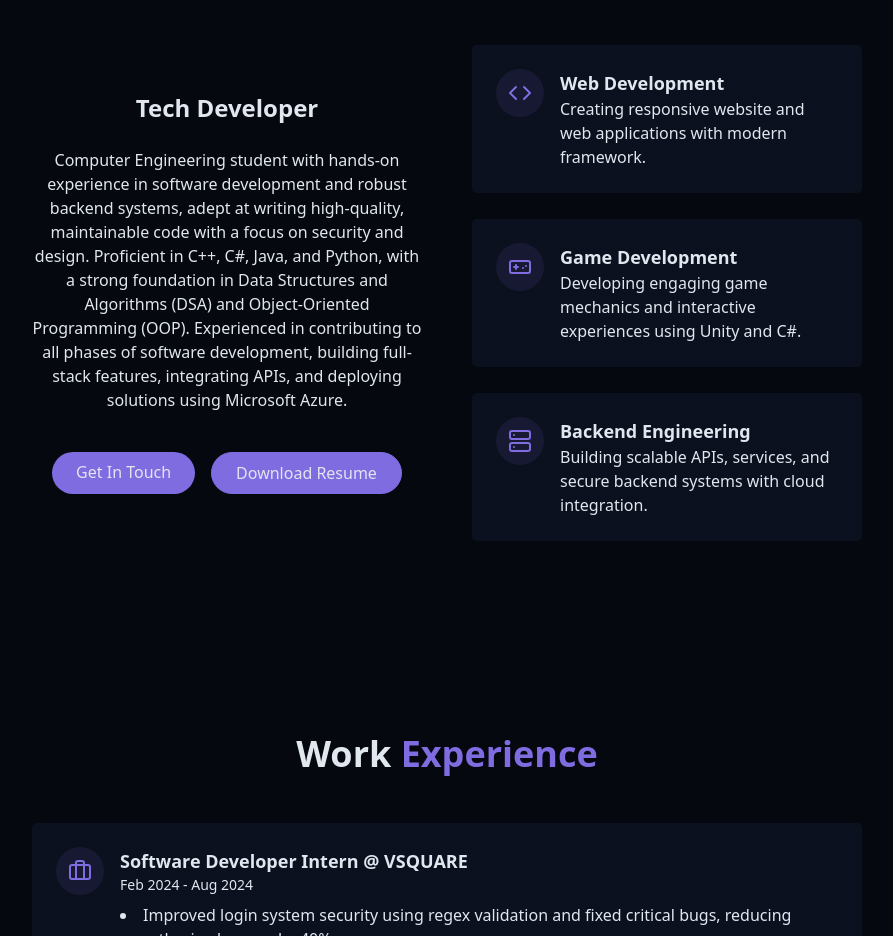
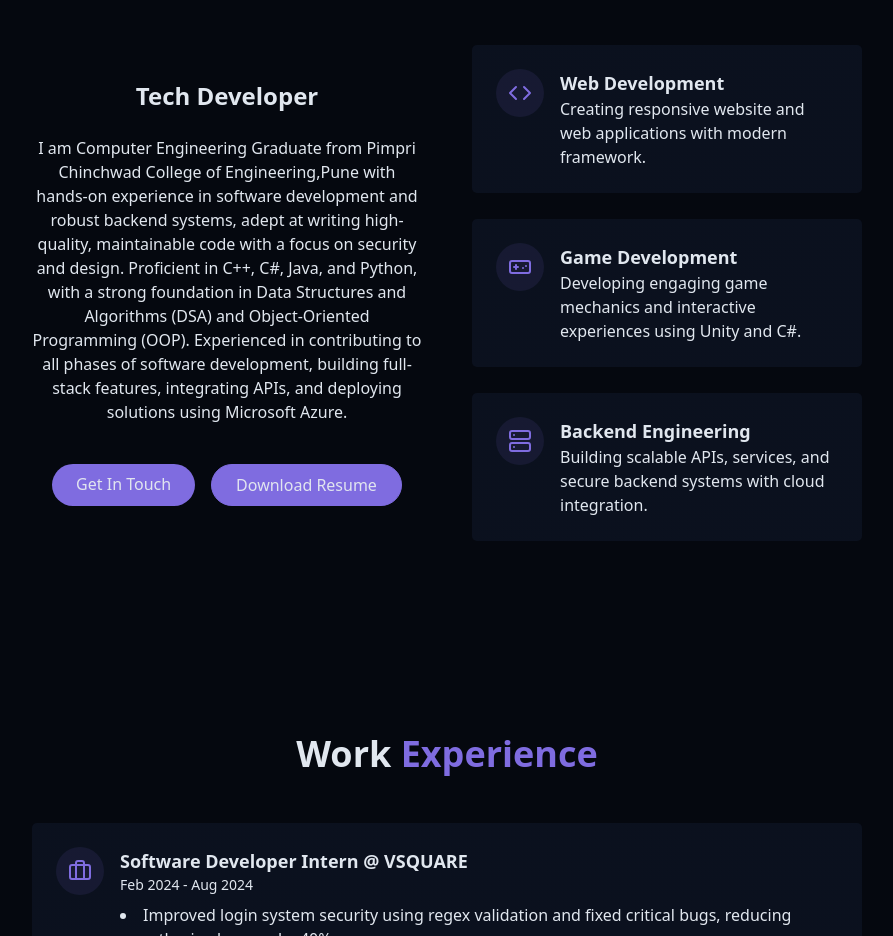
Before and after one commit to Soham210104/Portfolio, a React (Vite) app: page / in a window 1280 px wide. Shown: the part 940-1876 px from the top of the page, without its empty margins (193-1086 px from the left). Built offline with nearby package versions, Linux system fonts and the light colour scheme.

Commit message:
About CHanges

```diff
--- a/src/Components/AboutSection.jsx
+++ b/src/Components/AboutSection.jsx
@@ -13,7 +13,8 @@ export const AboutSection = () => {
           <div className="space-y-6">
             <h3 className="text-2xl font-semibold">Tech Developer</h3>
 
-            <p className="text-muted-foreground">Computer Engineering student with hands-on experience in software development and robust backend systems,
+            <p className="text-muted-foreground"> I am Computer Engineering Graduate from Pimpri Chinchwad College of Engineering,Pune
+               with hands-on experience in software development and robust backend systems,
               adept at writing high-quality, maintainable code with a focus on security and design. Proficient in C++, C#,
               Java, and Python, with a strong foundation in Data Structures and Algorithms (DSA) and Object-Oriented
               Programming (OOP). Experienced in contributing to all phases of software development, building full-stack
```
